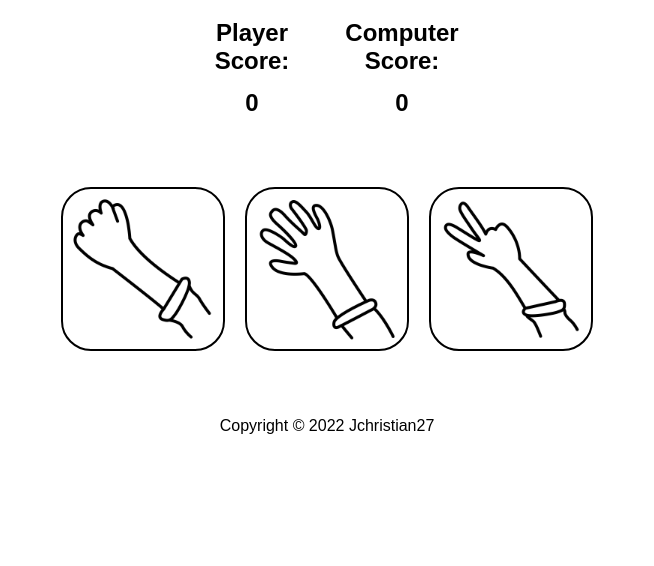
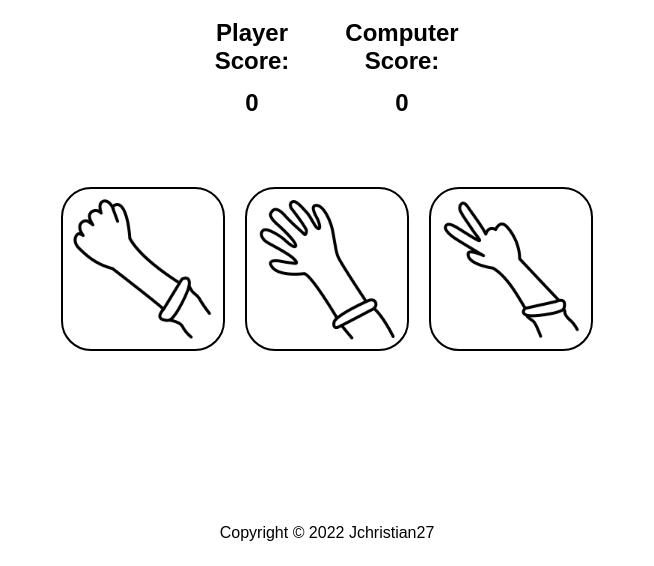
Before and after one commit to Jchristian27/rock-paper-scissors, a plain HTML site: page index.html in a window 1280 px wide. Shown: the part 250-816 px from the top of the page, without its empty margins (313-967 px from the left). Drawn offline with Linux system fonts and the light colour scheme.

Commit message:
Fix error with body syntax

```diff
--- a/style.css
+++ b/style.css
@@ -2,10 +2,10 @@
   font-family: Arial, Helvetica, sans-serif;
 }
 
-.body {
+body {
   display: flex;
   flex-direction: column;
-  gap: 50px;
+  min-height: 100vh;
 }
 
 .header {
@@ -91,6 +91,5 @@ h3 {
 .footer {
   display: flex;
   justify-content: center;
-  align-items: center;
   margin-top: auto;
 }
```
